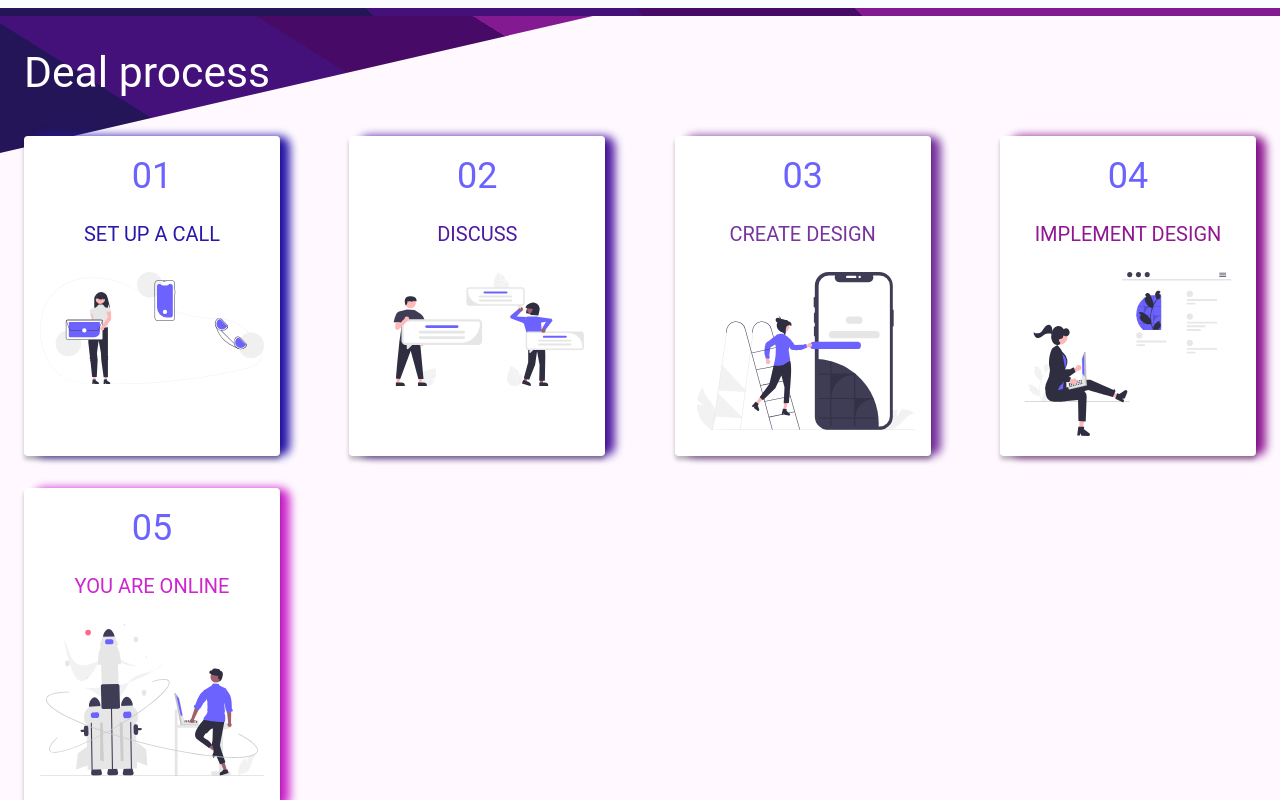
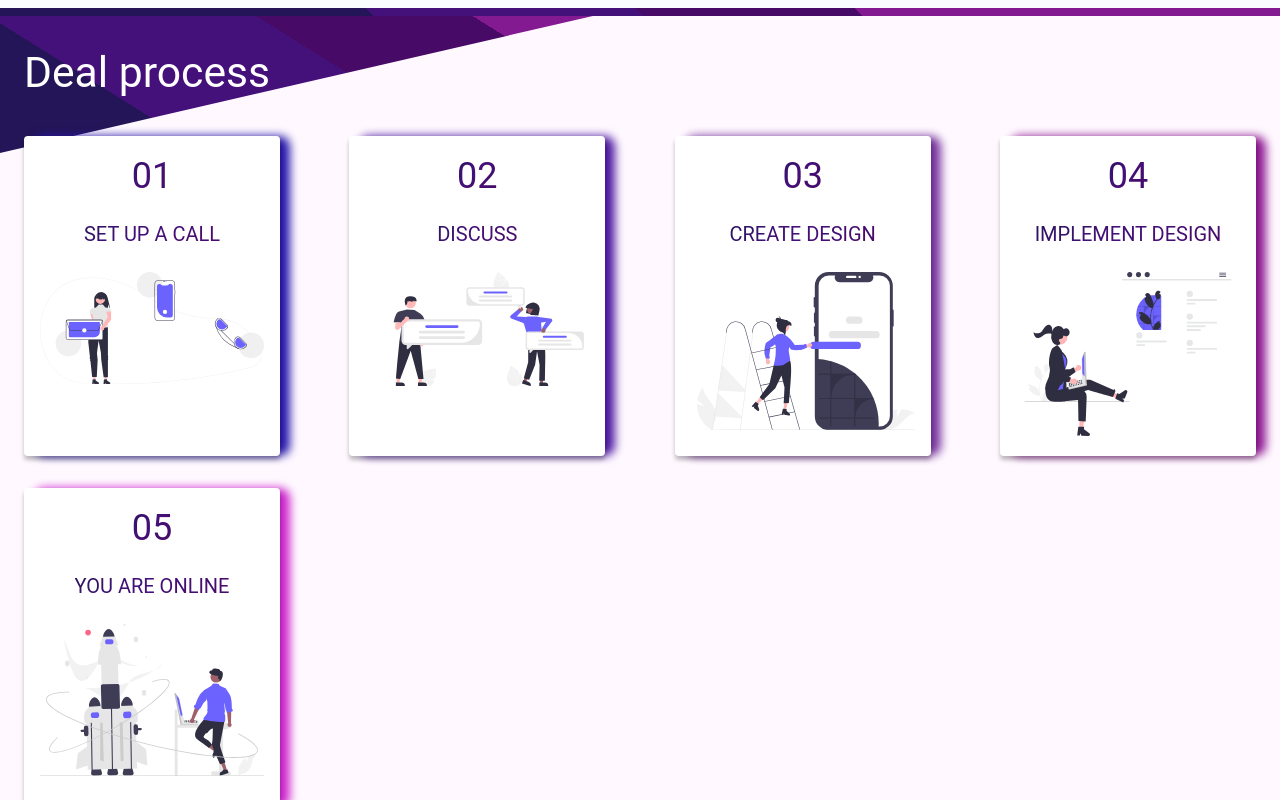
Before and after one commit to ValentynIpolitov/web-studio, a Vue app: page / in a window 1280 px wide. Shown: the part 2602-3402 px from the top of the page. Built offline with nearby package versions, Linux system fonts and the light colour scheme.

Commit message:
header style change

```diff
--- a/src/components/DealProcess.vue
+++ b/src/components/DealProcess.vue
@@ -7,9 +7,9 @@
                 <!-- step #1 -->
                 <div class="set-up-a-call-card">
                     <div class="w-full px-4 py-5 gap-y-6 bg-white rounded custom-shadow flex flex-col justify-start items-center md:w-64 md:h-80">
-                        <span class="text-4xl">01</span>
+                        <span class="text-4xl animate-charcter">01</span>
 
-                        <h3 class="text-xl uppercase">Set up a call</h3>
+                        <h3 class="text-xl uppercase animate-charcter">Set up a call</h3>
 
                         <IconSetUpACall class="w-full h-auto" />
                     </div>
@@ -18,9 +18,9 @@
                 <!-- step #2 -->
                 <div class="discuss-card">
                     <div class="w-full px-4 py-5 gap-y-6 bg-white rounded custom-shadow flex flex-col justify-start items-center md:w-64 md:h-80">
-                        <span class="text-4xl">02</span>
+                        <span class="text-4xl animate-charcter">02</span>
 
-                        <h3 class="text-xl uppercase">Discuss</h3>
+                        <h3 class="text-xl uppercase animate-charcter">Discuss</h3>
 
                         <IconDiscuss class="w-full h-auto" />
                     </div>
@@ -29,9 +29,9 @@
                 <!-- step #3 -->
                 <div class="create-design-card">
                     <div class="w-full px-4 py-5 gap-y-6 bg-white rounded custom-shadow flex flex-col justify-start items-center md:w-64 md:h-80">
-                        <span class="text-4xl">03</span>
+                        <span class="text-4xl animate-charcter">03</span>
 
-                        <h3 class="text-xl uppercase">Create design</h3>
+                        <h3 class="text-xl uppercase animate-charcter">Create design</h3>
 
                         <IconCreateDesign class="w-full h-auto" />
                     </div>
@@ -40,9 +40,9 @@
                 <!-- step #4 -->
                 <div class="implement-design-card">
                     <div class="w-full px-4 py-5 gap-y-6 bg-white rounded custom-shadow flex flex-col justify-start items-center md:w-64 md:h-80">
-                        <span class="text-4xl">04</span>
+                        <span class="text-4xl animate-charcter">04</span>
 
-                        <h3 class="text-xl uppercase">Implement design</h3>
+                        <h3 class="text-xl uppercase animate-charcter">Implement design</h3>
 
                         <IconImplementDesign class="w-full h-auto" />
                     </div>
@@ -51,9 +51,9 @@
                 <!-- step #5 -->
                 <div class="online-card">
                     <div class="w-full px-4 py-5 gap-y-6 bg-white rounded custom-shadow flex flex-col justify-start items-center md:w-64 md:h-80">
-                        <span class="text-4xl">05</span>
+                        <span class="text-4xl animate-charcter">05</span>
 
-                        <h3 class="text-xl uppercase">You are ONLINE</h3>
+                        <h3 class="text-xl uppercase animate-charcter">You are ONLINE</h3>
 
                         <IconOnline class="w-full h-auto" />
                     </div>
--- a/src/components/SetUpACall.vue
+++ b/src/components/SetUpACall.vue
@@ -1,7 +1,7 @@
 <template>
     <section class="w-full bg-[url('@/assets/main-bg.jpg')] bg-fixed bg-no-repeat bg-center bg-cover">
         <div class="container m-auto px-6 py-6 flex flex-col items-center justify-start gap-y-4 xl:flex-row xl:justify-center xl:gap-x-12">
-            <p class="text-white text-3xl text-center ">Want to learn more? Set up a free call.</p>
+            <p class="text-white text-3xl text-center ">Want to learn more? Set up a free call!</p>
             <Button class="btn-secondary">Set up a call</Button>
         </div>
     </section>
--- a/src/shared/Nav.vue
+++ b/src/shared/Nav.vue
@@ -10,7 +10,7 @@
                 <NavLink to="/#our_services" @click="closeMenu()">Our services</NavLink>
             </li>
             <li class="nav-item white-text-shadow hover-underline-animation">
-                <NavLink to="/#set_up_a_call" @click="closeMenu()">Technologies</NavLink>
+                <NavLink to="/#technologies" @click="closeMenu()">Technologies</NavLink>
             </li>
 
             <!-- <li class="nav-item white-text-shadow hover-underline-animation">
--- a/src/views/HomeView.vue
+++ b/src/views/HomeView.vue
@@ -11,7 +11,7 @@ import SetUpACall from '../components/SetUpACall.vue'
     <FirstSection />
     <OurServices id="our_services"/>
     <SetUpACall />
-    <Technologies id="set_up_a_call" />
+    <Technologies id="technologies"/>
     <DealProcess />
   </main>
 </template>
```
